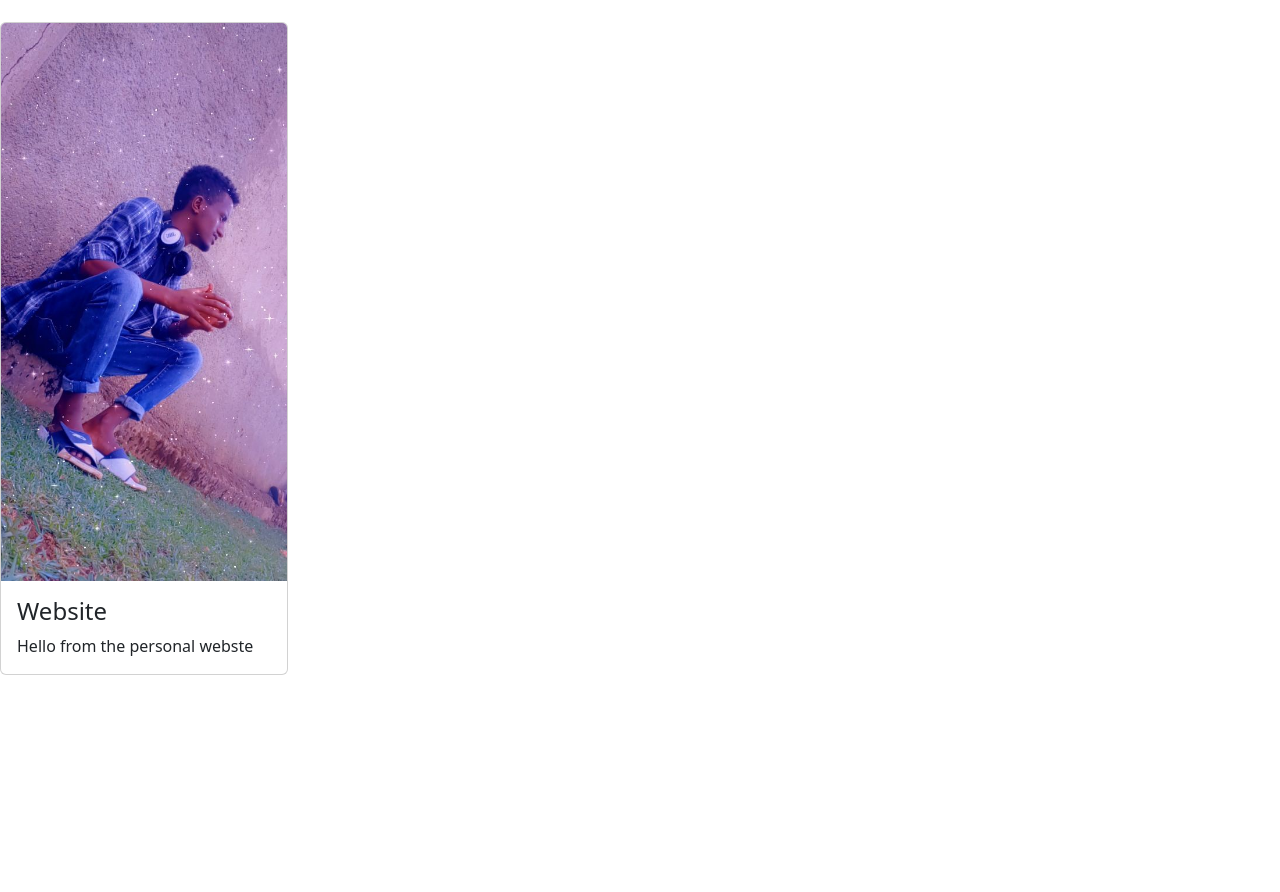
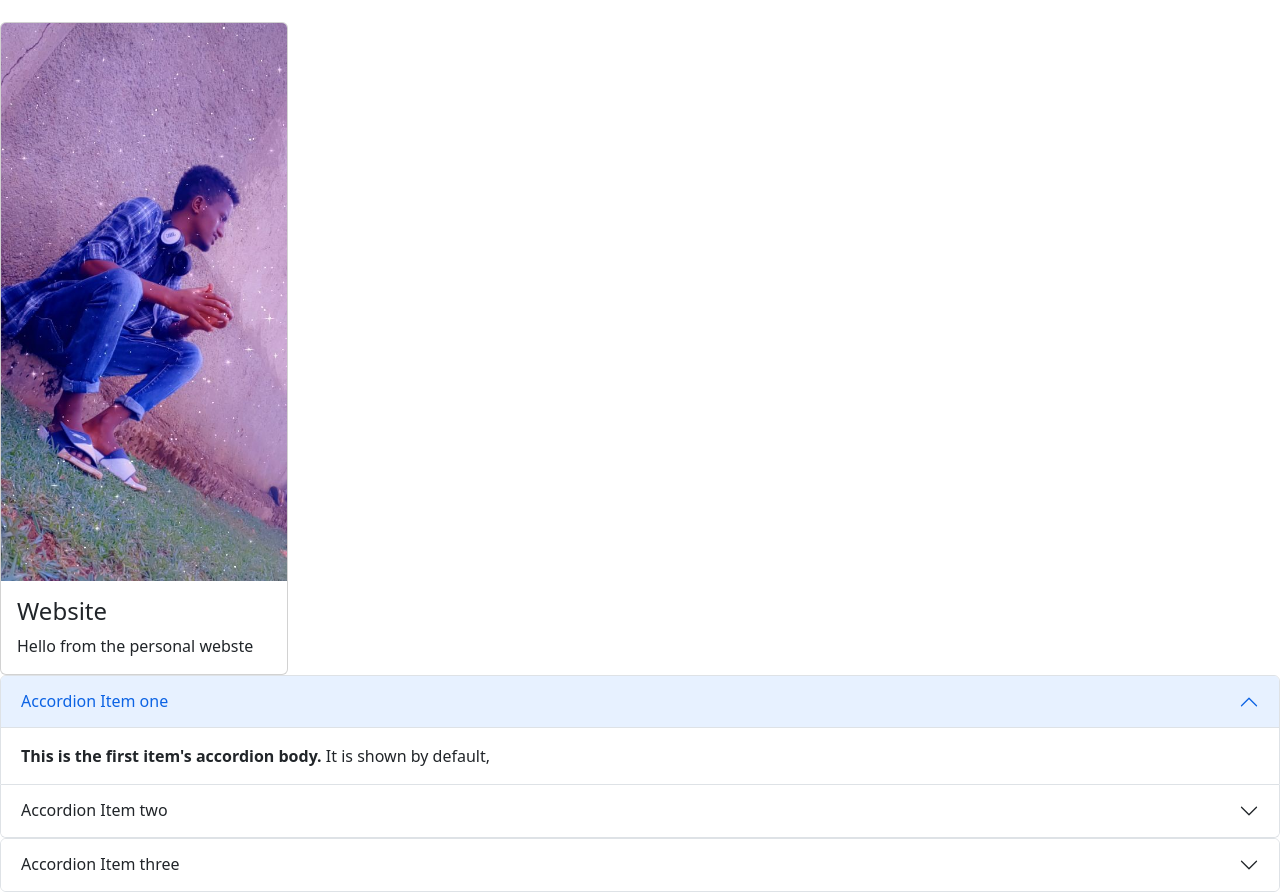
Before and after one commit to asheSoftware/Bootstrap-5, a plain HTML site: page nav.html in a window 1280 px wide. Shown: the part 66-958 px from the top of the page. Before the commit the page ends 800 px from the top, so only its background shows below. Drawn offline with nearby package versions, Linux system fonts and the light colour scheme.

Commit message:
Accordion

```diff
--- a/nav.html
+++ b/nav.html
@@ -37,11 +37,44 @@
       <div class="card-body">
           <h4 class="card-title">Website</h4>
           <p class="card-text">Hello from the personal webste</p>
-
-
       </div>
-
-
+ </div>
+ <!--The accordion uses collapse internally to make it collapsible. To render an accordion that’s expanded, add the .open class on the .accordio-->
+ <div class="accordion" id="accordionone">
+    <div class="accordion-item">
+      <h2 class="accordion-header" id="headingOne">
+        <button class="accordion-button" type="button" data-bs-toggle="collapse" data-bs-target="#collapseOne" aria-expanded="true" aria-controls="collapseOne">
+          Accordion Item one
+        </button>
+      </h2>
+      <div id="collapseOne" class="accordion-collapse collapse show" aria-labelledby="headingOne" data-bs-parent="#accordionone">
+        <div class="accordion-body">
+          <strong>This is the first item's accordion body.</strong> It is shown by default,</div>
+      </div>
     </div>
+    <div class="accordion-item">
+      <h2 class="accordion-header" id="headingTwo">
+        <button class="accordion-button collapsed" type="button" data-bs-toggle="collapse" data-bs-target="#collapseTwo" aria-expanded="false" aria-controls="collapseTwo">
+          Accordion Item two
+        </button>
+      </h2>
+      <div id="collapseTwo" class="accordion-collapse collapse" aria-labelledby="headingTwo" data-bs-parent="#accordionExample">
+        <div class="accordion-body">
+          <strong>This is the second item's accordion body.
+        </div>
+      </div>
+    </div>
+    <div class="accordion-item">
+      <h2 class="accordion-header" id="headingThree">
+        <button class="accordion-button collapsed" type="button" data-bs-toggle="collapse" data-bs-target="#collapseThree" aria-expanded="false" aria-controls="collapseThree">
+          Accordion Item three
+        </button>
+      </h2>
+      <div id="collapseThree" class="accordion-collapse collapse" aria-labelledby="headingThree" data-bs-parent="#accordionExample">
+        <div class="accordion-body">
+          <strong>This is the third item's accordion body.</strong></div>
+      </div>
+    </div>
+  </div>
 </body>
 </html>
```
